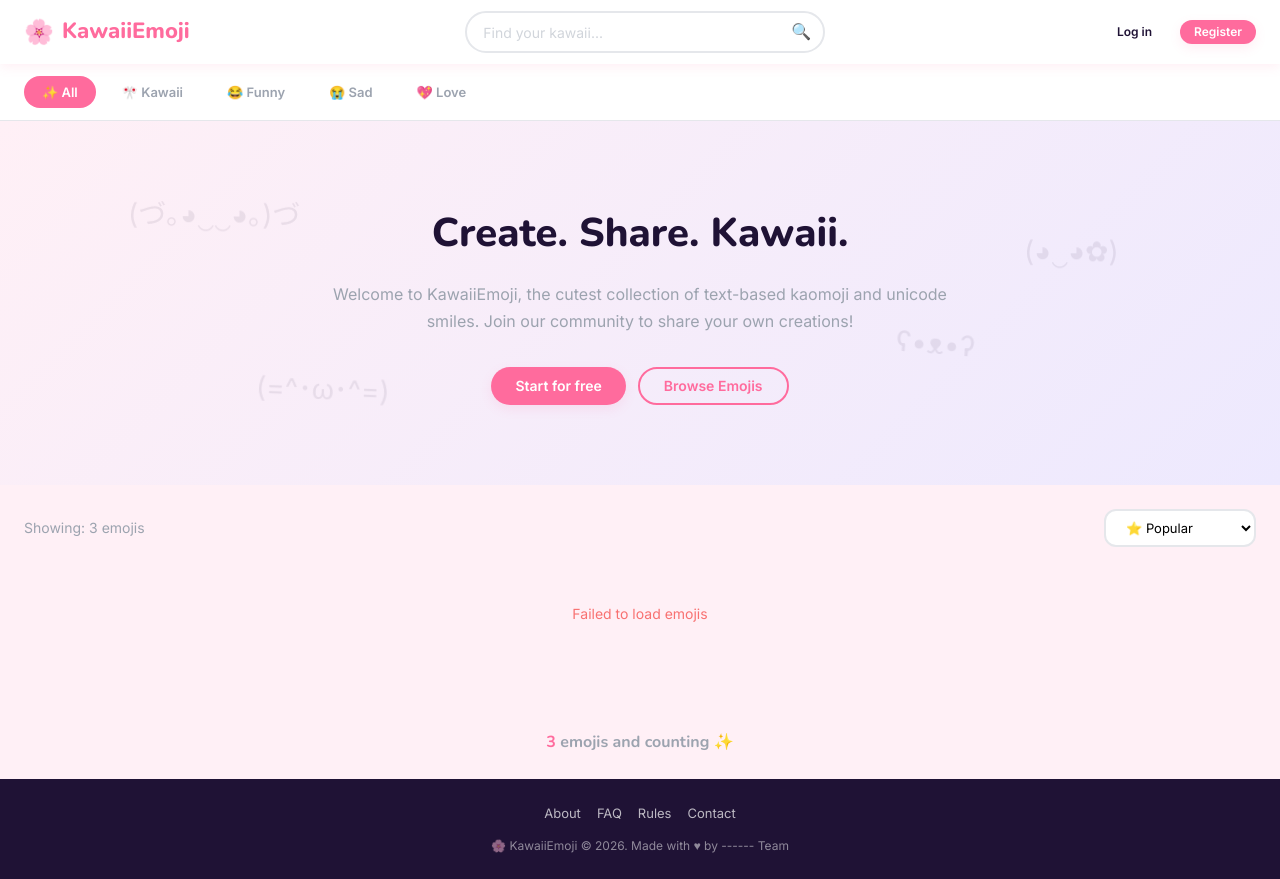
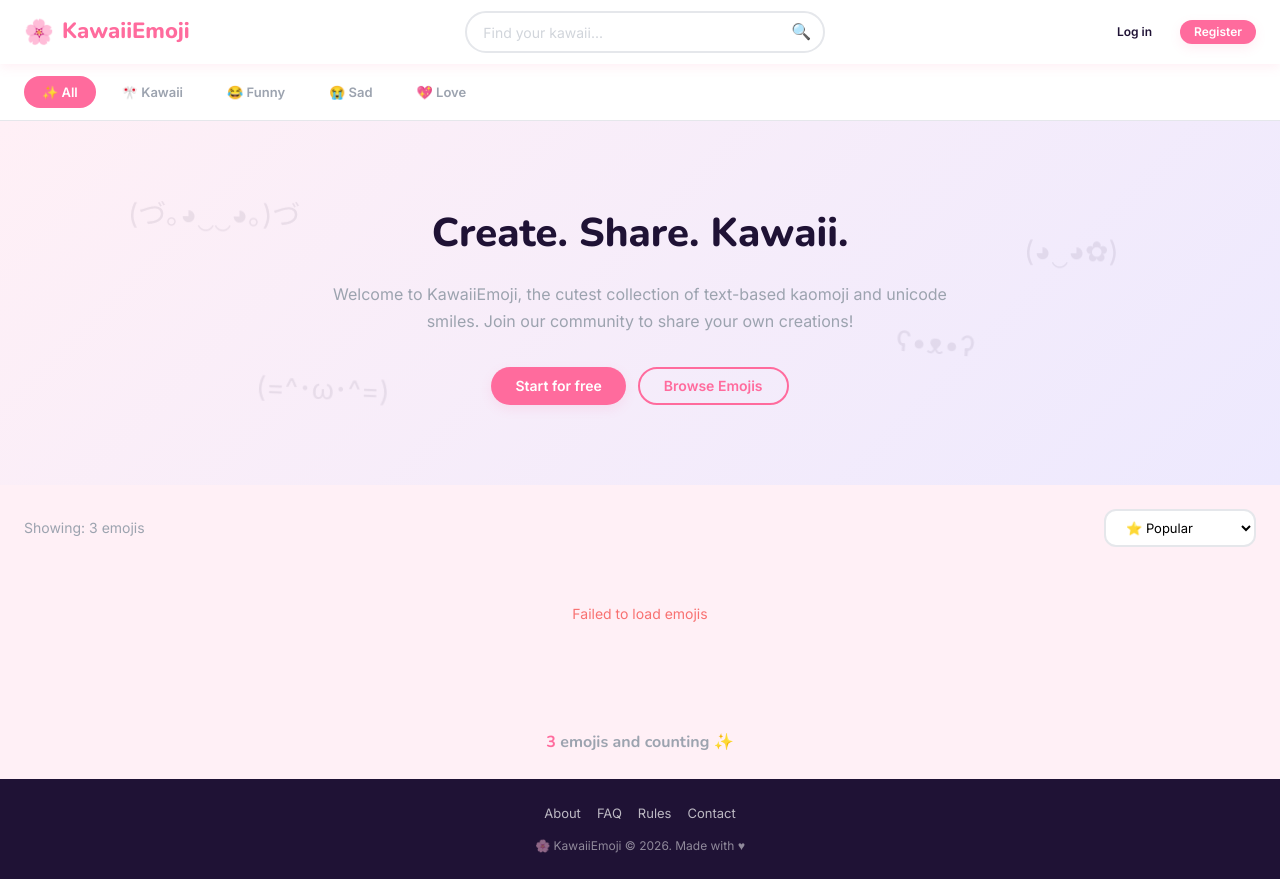
Before and after one commit to maksimts-kool/Apache-project, a PHP site: page /app/index.php in a window 1280 px wide. Run offline with PHP 8.4, Linux system fonts and the light colour scheme; data comes from the database, SQL or seed files in the repository.

Commit message:
Fix footer

```diff
--- a/app/index.php
+++ b/app/index.php
@@ -107,7 +107,7 @@ $total_emojis = $row['total'] ?? 0;
                 <a href="#">Contact</a>
             </div>
             <div class="footer-credit">
-                🌸 KawaiiEmoji © 2026. Made with ♥ by ------ Team
+                🌸 KawaiiEmoji © 2026. Made with ♥
             </div>
         </div>
     </footer>
--- a/assets/css/style.css
+++ b/assets/css/style.css
@@ -47,6 +47,8 @@ body {
     background: var(--bg);
     line-height: 1.6;
     min-height: 100vh;
+    display: flex;
+    flex-direction: column;
     animation: pageFadeIn 0.35s ease both;
 }
 
@@ -565,6 +567,7 @@ img {
     color: #fff;
     padding: 24px;
     text-align: center;
+    margin-top: auto;
 }
 
 .footer-inner {
```
